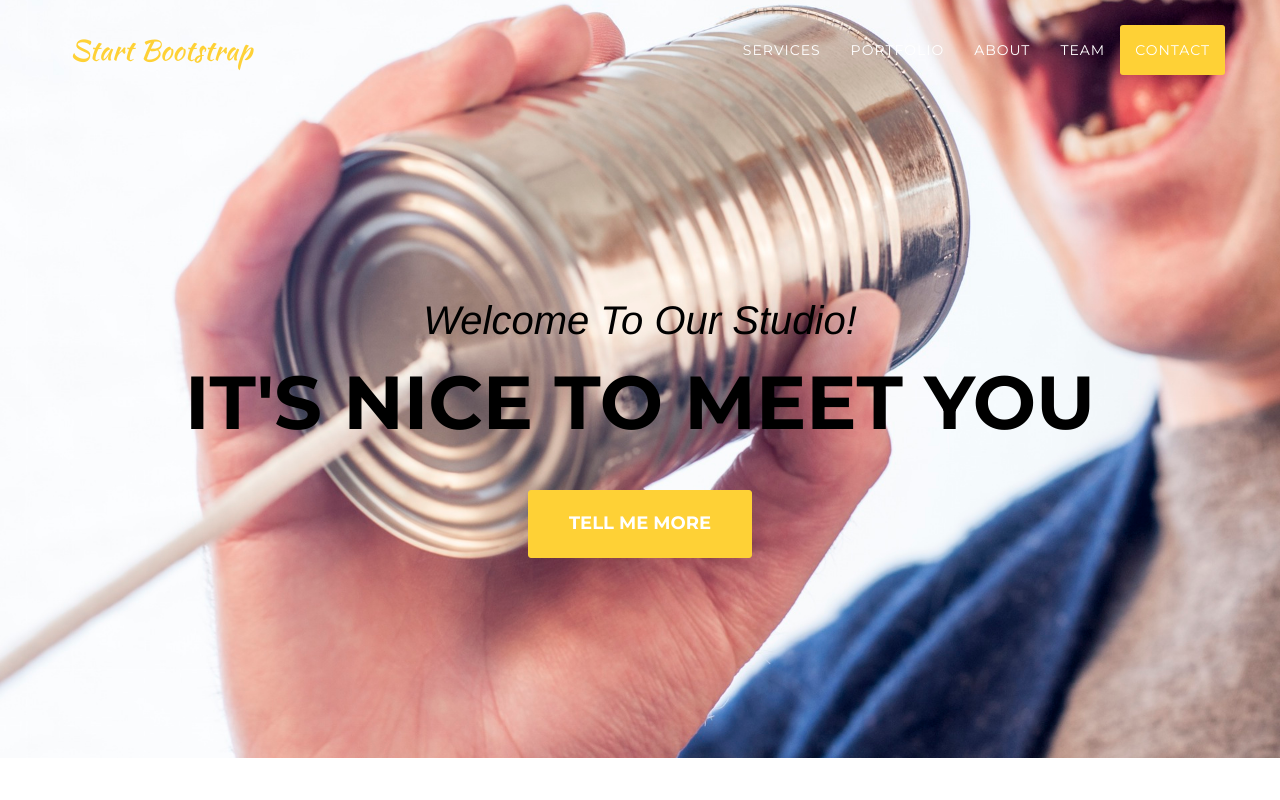
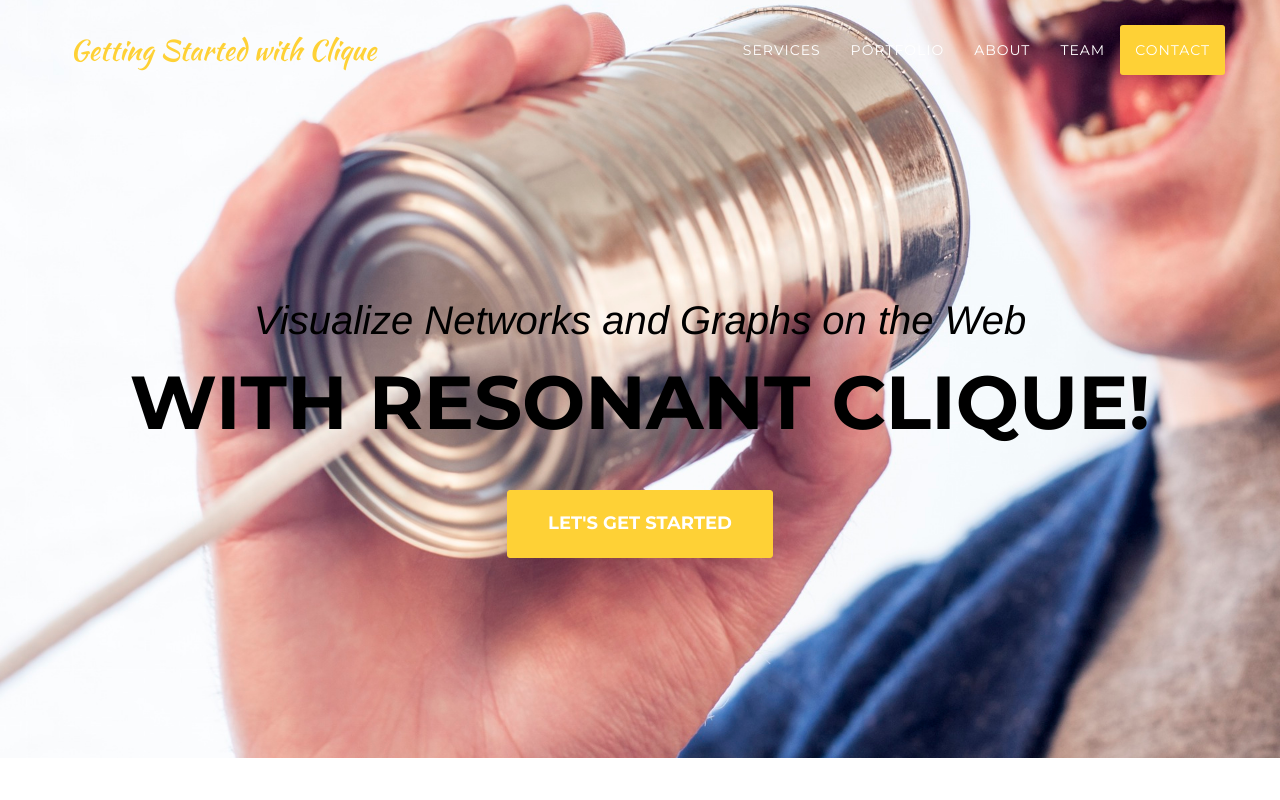
Before and after one commit to Kitware/clique-tutorial, a plain HTML site: page index.html in a window 1280 px wide. Shown: the top 800 px of the page. Drawn offline with nearby package versions, Linux system fonts and the light colour scheme; a web font is replaced by a local one.

Commit message:
Changed header content

```diff
--- a/index.html
+++ b/index.html
@@ -9,7 +9,7 @@
     <meta name="description" content="">
     <meta name="author" content="">
 
-    <title>Agency - Start Bootstrap Theme</title>
+    <title>Getting Started with Clique</title>
 
     <!-- Bootstrap Core CSS -->
     <link href="css/bootstrap.min.css" rel="stylesheet">
@@ -47,7 +47,7 @@
                     <span class="icon-bar"></span>
                     <span class="icon-bar"></span>
                 </button>
-                <a class="navbar-brand page-scroll" href="#page-top">Start Bootstrap</a>
+                <a class="navbar-brand page-scroll" href="#page-top">Getting Started with Clique</a>
             </div>
 
             <!-- Collect the nav links, forms, and other content for toggling -->
@@ -82,9 +82,9 @@
     <header>
         <div class="container">
             <div class="intro-text">
-                <div class="intro-lead-in">Welcome To Our Studio!</div>
-                <div class="intro-heading">It's Nice To Meet You</div>
-                <a href="#services" class="page-scroll btn btn-xl">Tell Me More</a>
+                <div class="intro-lead-in">Visualize Networks and Graphs on the Web</div>
+                <div class="intro-heading">With Resonant Clique!</div>
+                <a href="#services" class="page-scroll btn btn-xl">Let's Get Started</a>
             </div>
         </div>
     </header>
```
